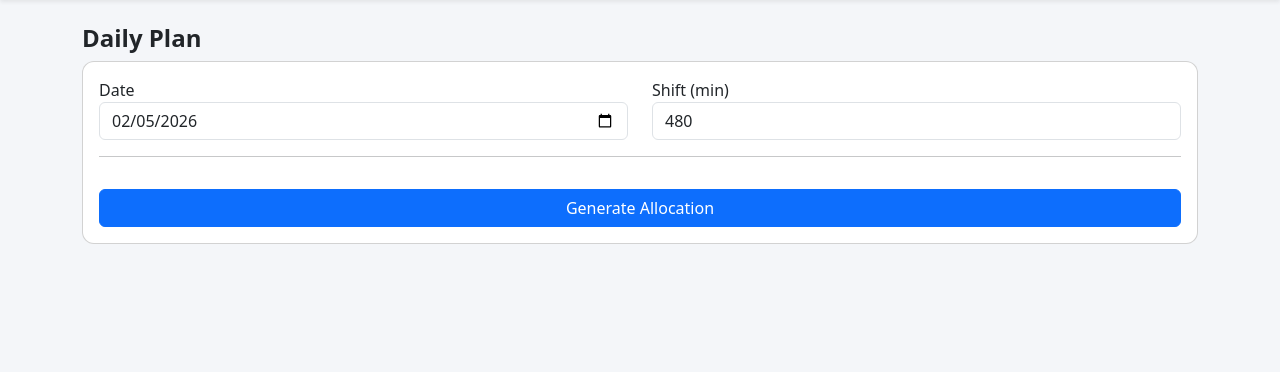
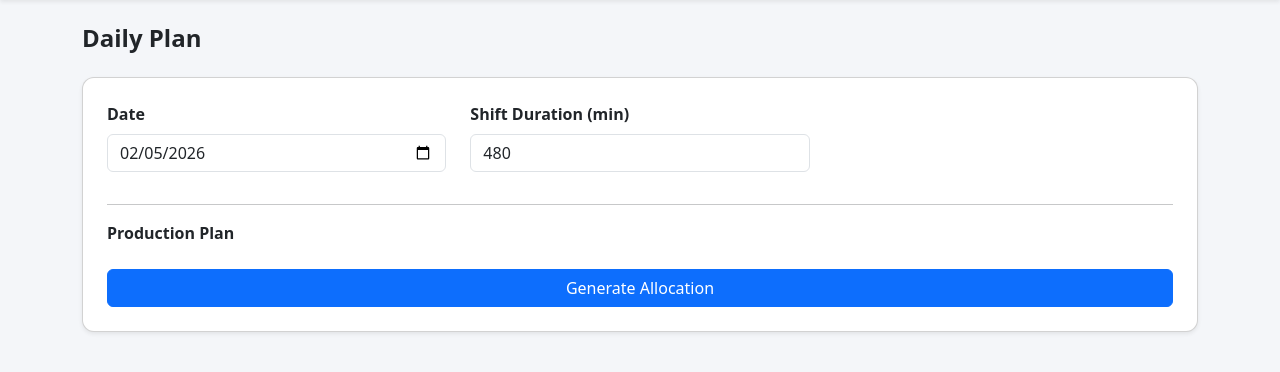
Before and after one commit to Yash-Aparajit/Line-Allocation-Planning-System-LAPS-, a Flask app: page /daily-plan in a window 1280 px wide. Shown: the part 56-428 px from the top of the page. Run offline with Flask 3, Linux system fonts and the light colour scheme; a user stored in the database is signed in; data that the repository does not hold is empty.

Commit message:
Update daily_plan.html

```diff
--- a/templates/daily_plan.html
+++ b/templates/daily_plan.html
@@ -1,54 +1,131 @@
 {% extends "layout.html" %}
 {% block content %}
 
-<h4>Daily Plan</h4>
+{% set show_result = result and result|length > 0 %}
 
-<form method="post" class="card p-3 mb-4">
-  <div class="row">
-    <div class="col">
-      <label>Date</label>
+<h4 class="mb-4 fw-semibold">Daily Plan</h4>
+
+{% if not show_result %}
+<!-- ================= INPUT FORM ================= -->
+<form method="post" class="card p-4 mb-4 shadow-sm">
+  <div class="row mb-3">
+    <div class="col-md-4">
+      <label class="form-label fw-semibold">Date</label>
       <input type="date" name="date" value="{{ today }}" class="form-control">
     </div>
-    <div class="col">
-      <label>Shift (min)</label>
+    <div class="col-md-4">
+      <label class="form-label fw-semibold">Shift Duration (min)</label>
       <input type="number" name="shift" value="480" class="form-control">
     </div>
   </div>
 
   <hr>
 
+  <div class="fw-semibold mb-2">Production Plan</div>
+
   {% for l in lines %}
-  <div class="row mb-2">
-    <div class="col">{{ l.name }}</div>
-    <div class="col">
-      <input type="number" name="qty_{{ l.id }}" class="form-control" placeholder="Plan Qty">
+  <div class="row mb-2 align-items-center">
+    <div class="col-md-6">{{ l.name }}</div>
+    <div class="col-md-4">
+      <input type="number"
+             name="qty_{{ l.id }}"
+             class="form-control"
+             placeholder="Plan Qty">
     </div>
   </div>
   {% endfor %}
 
-  <button class="btn btn-primary mt-3">Generate Allocation</button>
+  <button class="btn btn-primary mt-3 px-4">
+    Generate Allocation
+  </button>
 </form>
+{% endif %}
 
+<!-- ================= RESULTS ================= -->
 {% for r in result %}
-<div class="card mb-4">
-  <div class="card-header">
-    {{ r.line }} | Plan {{ r.plan }} | Takt {{ r.takt }}s | Manpower {{ r.manpower }}
+<div class="card mb-5 shadow-sm">
+
+  <!-- ================= STRONG HEADER ================= -->
+  <div class="card-header bg-white border-bottom py-3">
+    <div class="row align-items-center">
+      <!-- Line Name -->
+      <div class="col-md-4">
+        <div class="text-muted small">Assembly Line</div>
+        <div class="fs-4 fw-bold">{{ r.line }}</div>
       </div>
 
+      <!-- Key Metrics -->
+      <div class="col-md-6">
+        <div class="row text-center">
+          <div class="col">
+            <div class="text-muted small">Plan Qty</div>
+            <div class="fw-semibold fs-5">{{ r.plan }}</div>
+          </div>
+          <div class="col">
+            <div class="text-muted small">Takt Time</div>
+            <div class="fw-semibold fs-5">{{ r.takt }} s</div>
+          </div>
+          <div class="col">
+            <div class="text-muted small">Shift</div>
+            <div class="fw-semibold fs-5">{{ r.shift }} min</div>
+          </div>
+        </div>
+      </div>
+
+      <!-- Manpower Focus -->
+      <div class="col-md-2 text-center">
+        <div class="text-muted small">Manpower</div>
+        <div class="display-6 fw-bold text-primary">
+          {{ r.manpower }}
+        </div>
+      </div>
+    </div>
+  </div>
+
+  <!-- ================= COLLAPSIBLE BODY ================= -->
+  <div class="collapse show">
+    <div class="card-body">
+
+      <!-- ================= ALERTS ================= -->
+      {% set alerts = [] %}
+      {% for op in r.operators %}
+        {% if op.status == 'over' %}
+          {% set _ = alerts.append("⚠️ " ~ op.name ~ " overloaded (" ~ op.time ~ " sec)") %}
+        {% elif op.status == 'under' %}
+          {% set _ = alerts.append("⚠️ " ~ op.name ~ " underutilized (" ~ op.time ~ " sec)") %}
+        {% endif %}
+      {% endfor %}
+
+      {% if alerts %}
+      <div class="alert alert-warning mb-4">
+        <strong>Review Required</strong>
+        <ul class="mb-0 mt-2">
+          {% for a in alerts %}
+          <li>{{ a }}</li>
+          {% endfor %}
+        </ul>
+      </div>
+      {% else %}
+      <div class="alert alert-success mb-4">
+        All operators are within acceptable takt range.
+      </div>
+      {% endif %}
+
+      <!-- ================= ALLOCATION TABLE ================= -->
       <div class="table-responsive">
-  <table class="table table-sm">
+        <table class="table table-sm table-hover">
           <thead>
             <tr>
               <th>Operator</th>
               <th>Activities</th>
-        <th>Total Time</th>
+              <th>Total Time (sec)</th>
               <th>Status</th>
             </tr>
           </thead>
           <tbody>
           {% for op in r.operators %}
             <tr>
-        <td>{{ op.name }}</td>
+              <td class="fw-semibold">{{ op.name }}</td>
               <td>
                 {% for a in op.acts %}
                   {{ a.seq_no }}{% if not loop.last %}, {% endif %}
@@ -56,14 +133,32 @@
               </td>
               <td>{{ op.time }}</td>
               <td>
-          {% if op.status == 'over' %}🔴{% elif op.status == 'under' %}🟡{% else %}🟢{% endif %}
+                {% if op.status == 'over' %}
+                  🔴
+                {% elif op.status == 'under' %}
+                  🟡
+                {% else %}
+                  🟢
+                {% endif %}
               </td>
             </tr>
           {% endfor %}
           </tbody>
         </table>
       </div>
+
+    </div>
+  </div>
 </div>
 {% endfor %}
 
+{% if show_result %}
+<!-- ================= CLEAR ================= -->
+<div class="d-flex gap-2">
+  <a href="{{ url_for('daily_plan') }}" class="btn btn-outline-secondary px-4">
+    Clear & New Plan
+  </a>
+</div>
+{% endif %}
+
 {% endblock %}
```
Lines whose indentation alone changed are shown as unchanged.
